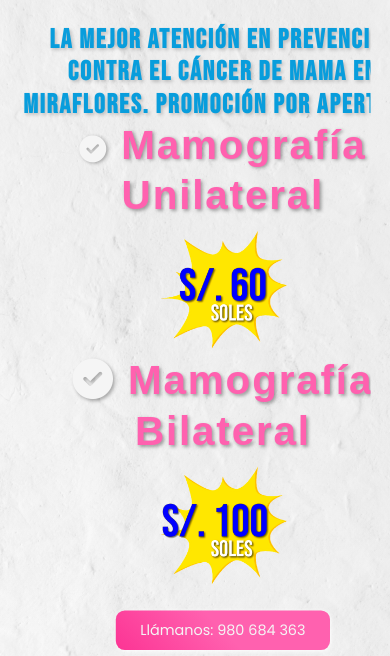
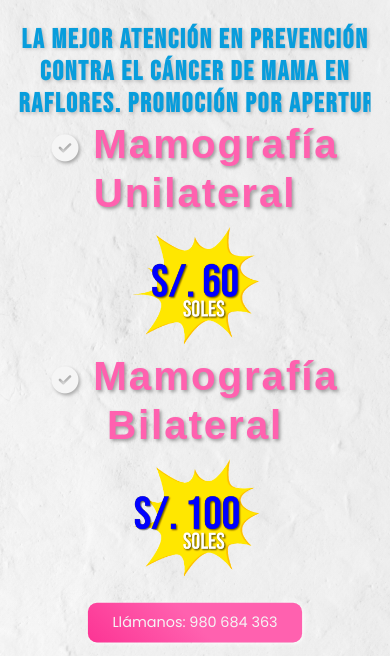
Before and after one commit to BillRodrigo1994/Mamografias-Website, a plain HTML site: page index.html in a window 390 px wide. Shown: the part 89-745 px from the top of the page. Drawn offline with Linux system fonts and the light colour scheme; a web font is replaced by a local one.

Commit message:
fixed hero on phones second

```diff
--- a/css/responsive.css
+++ b/css/responsive.css
@@ -149,11 +149,12 @@
 
 .bg-header .hero-wrapper {
    width: 450px;
+   margin: 0;
   }
 
-.bg-header .container { margin: -150px 0 0 0; }
+.bg-header .container { margin: -150px 0 -100px 0; }
 .bg-header .container img { width: 380px; }
-.bg-header .hOne{ font-size: 45px; }
+.bg-header .hOne{ font-size: 30px; }
 #message { margin: 20px 0 0 0; }
 
 .bg-header .container img {
```
